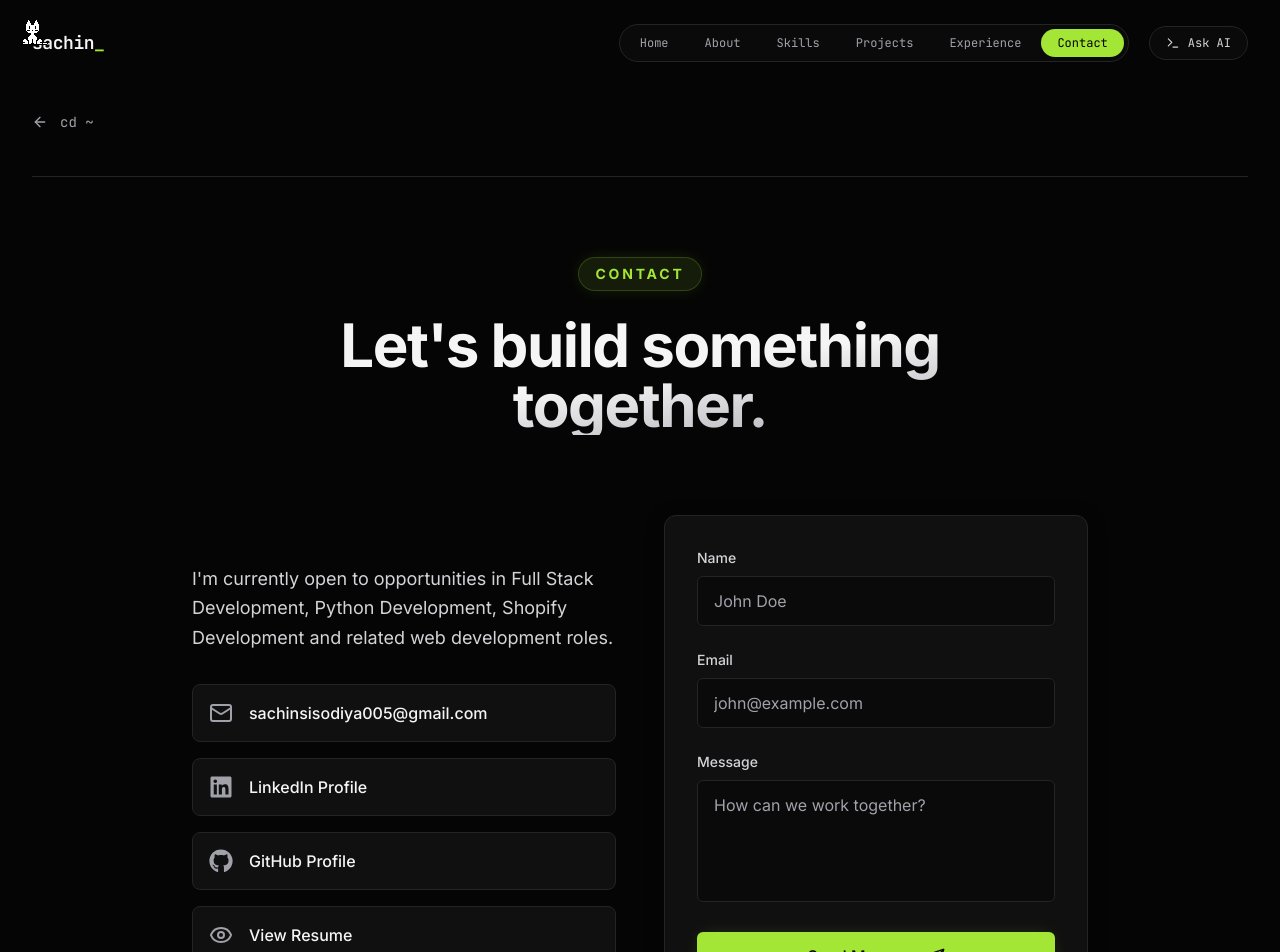
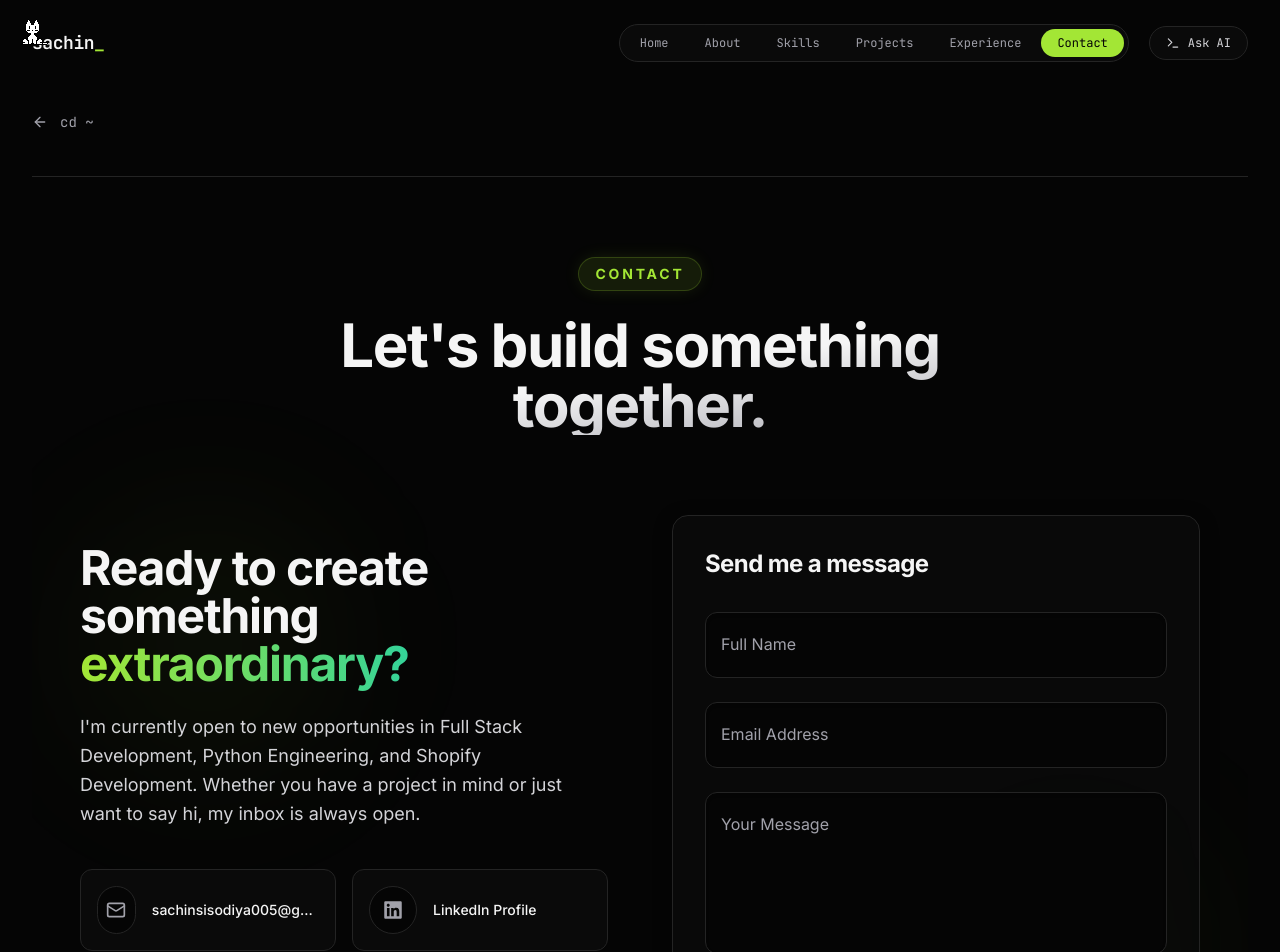
Before and after one commit to Sachinkumarsisodiya/portfolio, a React (Vite) app: page /contact in a window 1280 px wide. Shown: the top 952 px of the page. Built offline with nearby package versions, Linux system fonts and the light colour scheme.

Commit message:
feat: enhance contact page UI and add profile image

```diff
--- a/src/components/Contact.jsx
+++ b/src/components/Contact.jsx
@@ -1,7 +1,7 @@
 import { useState } from 'react';
-import { motion } from 'framer-motion';
+import { motion, AnimatePresence } from 'framer-motion';
 import { SectionHeading } from './ui/SectionHeading';
-import { Mail, Eye, Send } from 'lucide-react';
+import { Mail, Eye, Send, CheckCircle2, AlertCircle } from 'lucide-react';
 import { FaGithub, FaLinkedin } from 'react-icons/fa';
 
 export function Contact() {
@@ -56,59 +56,76 @@ export function Contact() {
     }
   };
 
+  const contactLinks = [
+    { icon: Mail, label: 'sachinsisodiya005@gmail.com', href: 'mailto:sachinsisodiya005@gmail.com' },
+    { icon: FaLinkedin, label: 'LinkedIn Profile', href: 'https://linkedin.com/in/sachin-kumar-sisodiya' },
+    { icon: FaGithub, label: 'GitHub Profile', href: 'https://github.com/Sachinkumarsisodiya' },
+    { icon: Eye, label: 'View Resume', href: '/Sachin_Sisodiya_Resume.pdf' },
+  ];
+
   return (
-    <section id="contact" className="py-20 relative border-t border-border">
+    <section id="contact" className="py-20 relative border-t border-border overflow-hidden">
       <SectionHeading
         title="Let's build something together."
         subtitle="Contact"
         align="center"
       />
 
-      <div className="max-w-4xl mx-auto mt-16 grid grid-cols-1 lg:grid-cols-2 gap-12">
-        {/* Contact Info */}
+      <div className="max-w-6xl mx-auto mt-16 grid grid-cols-1 lg:grid-cols-2 gap-16 px-4">
+        {/* Contact Info (Left Side) */}
         <motion.div
           initial={{ opacity: 0, x: -20 }}
           whileInView={{ opacity: 1, x: 0 }}
           viewport={{ once: true }}
-          className="flex flex-col justify-center"
+          className="flex flex-col justify-center relative"
         >
-          <p className="text-text-secondary text-lg leading-relaxed mb-8">
-            I'm currently open to opportunities in Full Stack Development, Python Development, Shopify Development and related web development roles.
+          {/* Subtle background glow */}
+          <div className="absolute top-0 left-0 w-64 h-64 bg-accent/5 rounded-full blur-[80px] pointer-events-none"></div>
+
+          <h3 className="text-3xl md:text-5xl font-bold text-text-primary mb-6 tracking-tight leading-tight relative z-10">
+            Ready to create something <span className="text-transparent bg-clip-text bg-gradient-to-r from-accent to-emerald-400">extraordinary?</span>
+          </h3>
+          <p className="text-text-secondary text-lg leading-relaxed mb-10 max-w-lg relative z-10">
+            I'm currently open to new opportunities in Full Stack Development, Python Engineering, and Shopify Development. Whether you have a project in mind or just want to say hi, my inbox is always open.
           </p>
 
-          <div className="flex flex-col space-y-4">
-            <a href="mailto:sachinsisodiya005@gmail.com" className="flex items-center p-4 bg-card border border-border rounded-lg hover:border-accent/50 transition-colors group">
-              <Mail className="text-text-muted group-hover:text-accent mr-4 transition-colors" />
-              <span className="text-text-primary font-medium">sachinsisodiya005@gmail.com</span>
-            </a>
-
-            <a href="https://linkedin.com/in/sachin-kumar-sisodiya" target="_blank" rel="noreferrer" className="flex items-center p-4 bg-card border border-border rounded-lg hover:border-accent/50 transition-colors group">
-              <FaLinkedin className="text-text-muted group-hover:text-accent mr-4 transition-colors" size={24} />
-              <span className="text-text-primary font-medium">LinkedIn Profile</span>
-            </a>
-
-            <a href="https://github.com/Sachinkumarsisodiya" target="_blank" rel="noreferrer" className="flex items-center p-4 bg-card border border-border rounded-lg hover:border-accent/50 transition-colors group">
-              <FaGithub className="text-text-muted group-hover:text-accent mr-4 transition-colors" size={24} />
-              <span className="text-text-primary font-medium">GitHub Profile</span>
-            </a>
-
-            <a href="/Sachin_Sisodiya_Resume.pdf" target="_blank" rel="noreferrer" className="flex items-center p-4 bg-card border border-border rounded-lg hover:border-accent/50 transition-colors group">
-              <Eye className="text-text-muted group-hover:text-accent mr-4 transition-colors" />
-              <span className="text-text-primary font-medium">View Resume</span>
-            </a>
+          <div className="grid grid-cols-1 sm:grid-cols-2 gap-4 relative z-10">
+            {contactLinks.map((link, idx) => {
+              const Icon = link.icon;
+              return (
+                <a
+                  key={idx}
+                  href={link.href}
+                  target={link.href.startsWith('http') || link.href.endsWith('.pdf') ? "_blank" : undefined}
+                  rel={link.href.startsWith('http') || link.href.endsWith('.pdf') ? "noreferrer" : undefined}
+                  className="flex items-center p-4 bg-[#0A0A0A] border border-border rounded-xl hover:border-accent/50 hover:bg-card/50 transition-all duration-300 group hover:-translate-y-1 hover:shadow-subtle"
+                >
+                  <div className="w-12 h-12 rounded-full bg-[#050505] border border-border flex items-center justify-center mr-4 group-hover:bg-accent/10 group-hover:border-accent/30 transition-colors">
+                    <Icon className="text-text-muted group-hover:text-accent transition-colors" size={20} />
+                  </div>
+                  <span className="text-text-primary font-medium text-sm truncate">{link.label}</span>
+                </a>
+              )
+            })}
           </div>
         </motion.div>
 
-        {/* Contact Form */}
+        {/* Contact Form (Right Side) */}
         <motion.div
           initial={{ opacity: 0, x: 20 }}
           whileInView={{ opacity: 1, x: 0 }}
           viewport={{ once: true }}
+          className="relative"
         >
-          <form onSubmit={handleSubmit} className="bg-card border border-border rounded-xl p-8 shadow-subtle">
+          {/* Subtle background glow */}
+          <div className="absolute bottom-0 right-0 w-64 h-64 bg-accent/5 rounded-full blur-[80px] pointer-events-none"></div>
+
+          <form onSubmit={handleSubmit} className="bg-[#0A0A0A]/80 backdrop-blur-md border border-border rounded-2xl p-8 shadow-subtle relative z-10">
+            <h4 className="text-2xl font-bold text-text-primary mb-8">Send me a message</h4>
+
             <div className="space-y-6">
-              <div>
-                <label htmlFor="name" className="block text-sm font-medium text-text-secondary mb-2">Name</label>
+              {/* Floating Label Input: Name */}
+              <div className="relative">
                 <input
                   type="text"
                   id="name"
@@ -116,13 +133,22 @@ export function Contact() {
                   required
                   value={formData.name}
                   onChange={handleChange}
-                  className="w-full bg-background-secondary border border-border rounded-md px-4 py-3 text-text-primary placeholder:text-text-muted focus:outline-none focus:border-accent/50 transition-colors"
-                  placeholder="John Doe"
+                  className="peer w-full bg-[#050505] border border-border rounded-xl px-4 pt-7 pb-3 text-text-primary focus:outline-none focus:border-accent/50 transition-all shadow-inner"
+                  placeholder=" "
                 />
+                <label
+                  htmlFor="name"
+                  className="absolute left-4 top-5 text-text-muted transition-all duration-200 pointer-events-none
+                             peer-placeholder-shown:translate-y-0 peer-placeholder-shown:text-base peer-placeholder-shown:text-text-muted
+                             peer-focus:-translate-y-3 peer-focus:text-xs peer-focus:text-accent
+                             -translate-y-3 text-xs text-text-secondary"
+                >
+                  Full Name
+                </label>
               </div>
 
-              <div>
-                <label htmlFor="email" className="block text-sm font-medium text-text-secondary mb-2">Email</label>
+              {/* Floating Label Input: Email */}
+              <div className="relative">
                 <input
                   type="email"
                   id="email"
@@ -130,43 +156,81 @@ export function Contact() {
                   required
                   value={formData.email}
                   onChange={handleChange}
-                  className="w-full bg-background-secondary border border-border rounded-md px-4 py-3 text-text-primary placeholder:text-text-muted focus:outline-none focus:border-accent/50 transition-colors"
-                  placeholder="john@example.com"
+                  className="peer w-full bg-[#050505] border border-border rounded-xl px-4 pt-7 pb-3 text-text-primary focus:outline-none focus:border-accent/50 transition-all shadow-inner"
+                  placeholder=" "
                 />
+                <label
+                  htmlFor="email"
+                  className="absolute left-4 top-5 text-text-muted transition-all duration-200 pointer-events-none
+                             peer-placeholder-shown:translate-y-0 peer-placeholder-shown:text-base peer-placeholder-shown:text-text-muted
+                             peer-focus:-translate-y-3 peer-focus:text-xs peer-focus:text-accent
+                             -translate-y-3 text-xs text-text-secondary"
+                >
+                  Email Address
+                </label>
               </div>
 
-              <div>
-                <label htmlFor="message" className="block text-sm font-medium text-text-secondary mb-2">Message</label>
+              {/* Floating Label Textarea: Message */}
+              <div className="relative">
                 <textarea
                   id="message"
                   name="message"
                   required
-                  rows={4}
+                  rows={5}
                   value={formData.message}
                   onChange={handleChange}
-                  className="w-full bg-background-secondary border border-border rounded-md px-4 py-3 text-text-primary placeholder:text-text-muted focus:outline-none focus:border-accent/50 transition-colors resize-none"
-                  placeholder="How can we work together?"
+                  className="peer w-full bg-[#050505] border border-border rounded-xl px-4 pt-7 pb-3 text-text-primary focus:outline-none focus:border-accent/50 transition-all shadow-inner resize-none"
+                  placeholder=" "
                 ></textarea>
+                <label
+                  htmlFor="message"
+                  className="absolute left-4 top-5 text-text-muted transition-all duration-200 pointer-events-none
+                             peer-placeholder-shown:translate-y-0 peer-placeholder-shown:text-base peer-placeholder-shown:text-text-muted
+                             peer-focus:-translate-y-3 peer-focus:text-xs peer-focus:text-accent
+                             -translate-y-3 text-xs text-text-secondary"
+                >
+                  Your Message
+                </label>
               </div>
 
               <button
                 type="submit"
                 disabled={isSubmitting}
-                className="w-full flex items-center justify-center px-6 py-3 bg-accent text-[#050505] font-medium rounded-md hover:bg-accent-hover transition-colors disabled:opacity-50 disabled:cursor-not-allowed shadow-glow hover:shadow-glow-hover"
+                className="w-full flex items-center justify-center px-6 py-4 bg-accent text-[#050505] text-lg font-bold rounded-xl hover:bg-accent-hover transition-all duration-300 disabled:opacity-50 disabled:cursor-not-allowed shadow-glow hover:shadow-glow-hover group"
               >
                 {isSubmitting ? 'Sending...' : (
                   <>
-                    Send Message <Send size={16} className="ml-2" />
+                    Send Message <Send size={20} className="ml-2 group-hover:translate-x-1 group-hover:-translate-y-1 transition-transform" />
                   </>
                 )}
               </button>
 
-              {submitStatus === 'success' && (
-                <p className="text-accent text-sm text-center mt-4">Message sent successfully!</p>
-              )}
-              {submitStatus === 'error' && (
-                <p className="text-red-500 text-sm text-center mt-4">Failed to send message. Please try again later.</p>
-              )}
+              {/* Status Messages */}
+              <AnimatePresence>
+                {submitStatus === 'success' && (
+                  <motion.div
+                    initial={{ opacity: 0, y: 10 }}
+                    animate={{ opacity: 1, y: 0 }}
+                    exit={{ opacity: 0, scale: 0.95 }}
+                    className="flex items-center justify-center p-4 bg-emerald-500/10 border border-emerald-500/20 rounded-xl text-emerald-400 mt-4"
+                  >
+                    <CheckCircle2 className="mr-2" size={18} />
+                    <span>Message sent successfully! I'll get back to you soon.</span>
+                  </motion.div>
+                )}
+                {submitStatus === 'error' && (
+                  <motion.div
+                    initial={{ opacity: 0, y: 10 }}
+                    animate={{ opacity: 1, y: 0 }}
+                    exit={{ opacity: 0, scale: 0.95 }}
+                    className="flex items-center justify-center p-4 bg-red-500/10 border border-red-500/20 rounded-xl text-red-400 mt-4"
+                  >
+                    <AlertCircle className="mr-2" size={18} />
+                    <span>Failed to send message. Please try again later.</span>
+                  </motion.div>
+                )}
+              </AnimatePresence>
+
             </div>
           </form>
         </motion.div>
```
Also changed, not shown: src/components/About.jsx (+28 -1 lines), public/profile.jpg (added).
